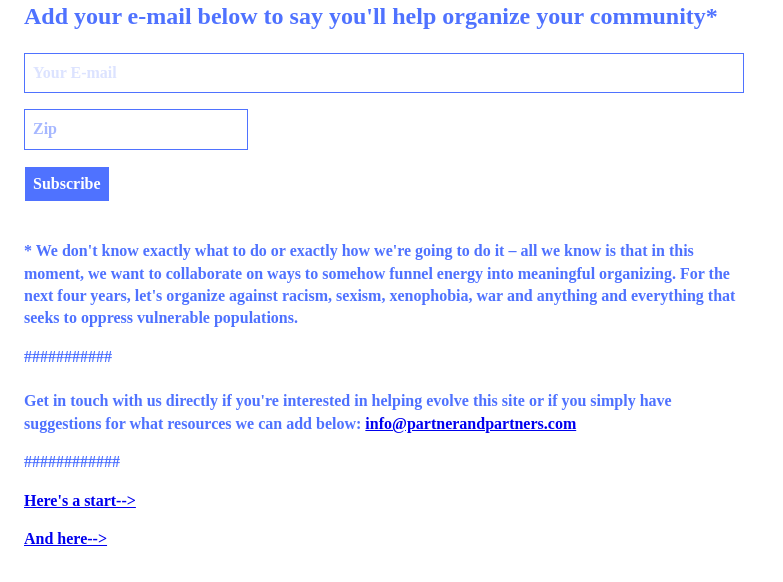
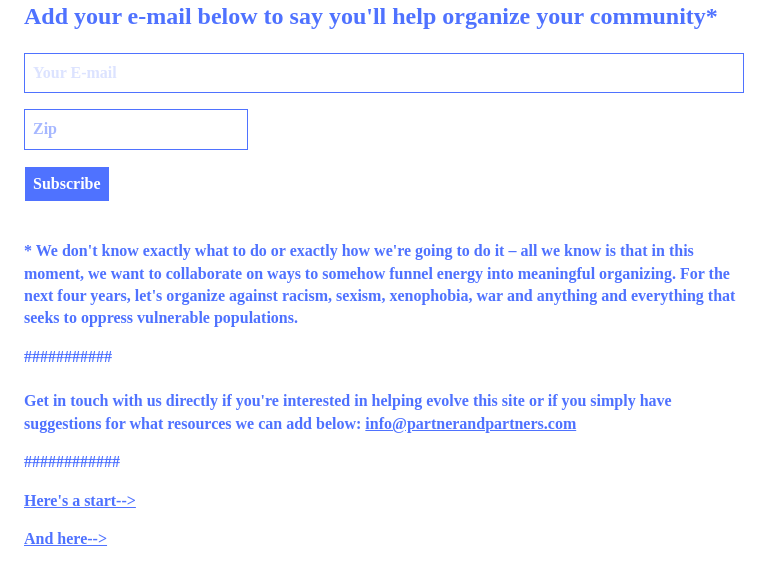
Before and after one commit to partnerandpartners/we-can-organize, a plain HTML site: page index.html in a window 1280 px wide. Shown: the part 168-750 px from the top of the page, without its empty margins (0-783 px from the left). Drawn offline with nearby package versions, Linux system fonts and the light colour scheme.

Commit message:
Fixing link colors.

```diff
--- a/style.css
+++ b/style.css
@@ -93,3 +93,7 @@ h1,h2,h3,h4,h5,h6 {
 form.disabled {
   opacity: .5;
 }
+
+a {
+  color: #4f72ff;
+}
```
